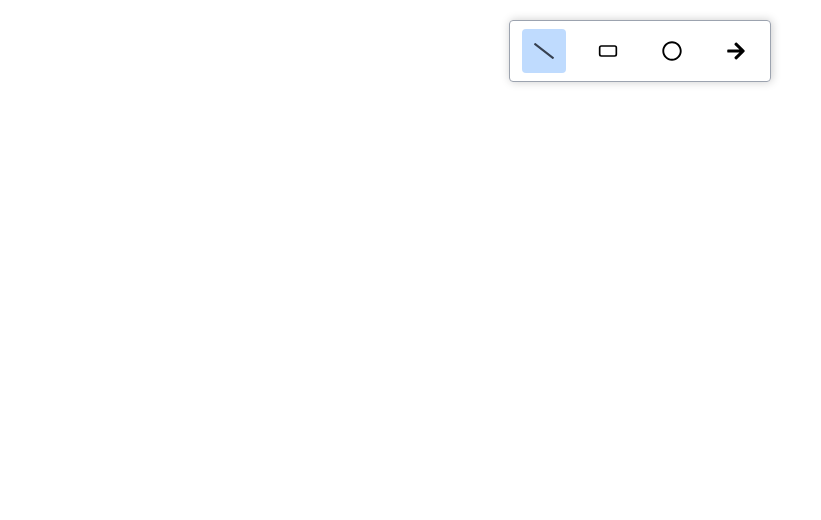
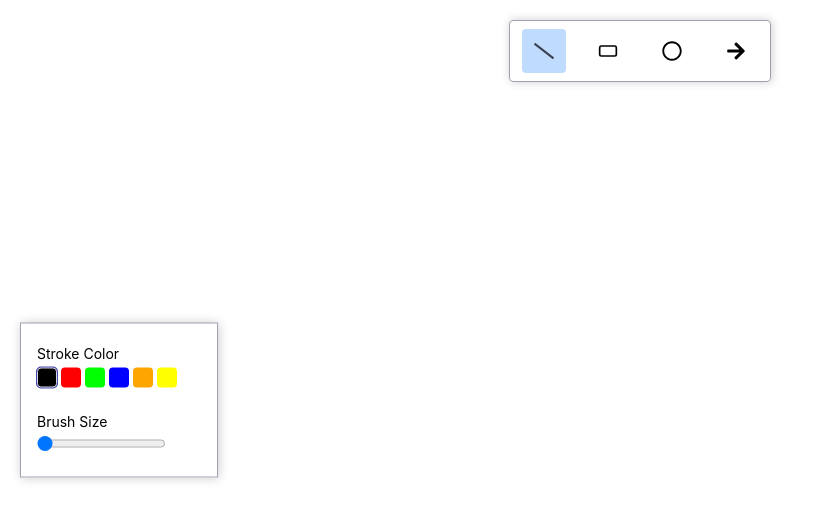
Before and after one commit to antedotee/whiteboard, a React (Create React App) app: page / in a window 1280 px wide. Shown: the top 520 px of the page, without its empty margins (0-821 px from the left). Built offline with nearby package versions, Linux system fonts and the light colour scheme.

Commit message:
added toolbox functionality

```diff
--- a/src/App.js
+++ b/src/App.js
@@ -1,12 +1,17 @@
 import Board from "./components/Board";
 import Toolbar from "./components/Toolbar";
+import Toolbox from "./components/Toolbox";
 import BoardProvider from "./store/BoardProvider";
+import ToolboxProvider from "./store/ToolboxProvider";
 
 function App() {
   return (
     <BoardProvider>
-      <Toolbar />
-      <Board />
+      <ToolboxProvider>
+        <Toolbar />
+        <Board />
+        <Toolbox />
+      </ToolboxProvider>
     </BoardProvider>
   );
 }
--- a/src/components/Board/index.js
+++ b/src/components/Board/index.js
@@ -2,6 +2,7 @@ import { useContext, useEffect, useLayoutEffect, useRef } from "react";
 import rough from "roughjs";
 import boardContext from "../../store/board-context";
 import { TOOL_ACTION_TYPES } from "../../constants";
+import toolboxContext from "../../store/toolbox-context";
 
 function Board() {
   const canvasRef = useRef();
@@ -12,6 +13,7 @@ function Board() {
     boardMouseUpHandler,
     toolActionType,
   } = useContext(boardContext);
+  const { toolboxState } = useContext(toolboxContext);
 
   useEffect(() => {
     const canvas = canvasRef.current;
@@ -36,7 +38,7 @@ function Board() {
   }, [elements]);
 
   const handleMouseDown = (event) => {
-    boardMouseDownHandler(event);
+    boardMouseDownHandler(event, toolboxState);
   };
 
   const handleMouseMove = (event) => {
--- a/src/components/Toolbox/index.js
+++ b/src/components/Toolbox/index.js
@@ -0,0 +1,81 @@
+import React, { useContext } from "react";
+
+import cx from "classnames";
+
+import classes from "./index.module.css";
+import {
+  COLORS,
+  FILL_TOOL_TYPES,
+  SIZE_TOOL_TYPES,
+  STROKE_TOOL_TYPES,
+} from "../../constants";
+import toolboxContext from "../../store/toolbox-context";
+import boardContext from "../../store/board-context";
+
+const Toolbox = () => {
+  const { activeToolItem } = useContext(boardContext);
+  const { toolboxState, changeStroke, changeFill, changeSize } =
+    useContext(toolboxContext);
+
+  const strokeColor = toolboxState[activeToolItem]?.stroke;
+  const fillColor = toolboxState[activeToolItem]?.fill;
+  const size = toolboxState[activeToolItem]?.size;
+
+  return (
+    <div className={classes.container}>
+      {STROKE_TOOL_TYPES.includes(activeToolItem) && (
+        <div className={classes.selectOptionContainer}>
+          <div className={classes.toolBoxLabel}>Stroke Color</div>
+          <div className={classes.colorsContainer}>
+            {Object.keys(COLORS).map((k) => {
+              return (
+                <div
+                  key={k}
+                  className={cx(classes.colorBox, {
+                    [classes.activeColorBox]: strokeColor === COLORS[k],
+                  })}
+                  style={{ backgroundColor: COLORS[k] }}
+                  onClick={() => changeStroke(activeToolItem, COLORS[k])}
+                ></div>
+              );
+            })}
+          </div>
+        </div>
+      )}
+      {FILL_TOOL_TYPES.includes(activeToolItem) && (
+        <div className={classes.selectOptionContainer}>
+          <div className={classes.toolBoxLabel}>Fill Color</div>
+          <div className={classes.colorsContainer}>
+            {Object.keys(COLORS).map((k) => {
+              return (
+                <div
+                  key={k}
+                  className={cx(classes.colorBox, {
+                    [classes.activeColorBox]: fillColor === COLORS[k],
+                  })}
+                  style={{ backgroundColor: COLORS[k] }}
+                  onClick={() => changeFill(activeToolItem, COLORS[k])}
+                ></div>
+              );
+            })}
+          </div>
+        </div>
+      )}
+      {SIZE_TOOL_TYPES.includes(activeToolItem) && (
+        <div className={classes.selectOptionContainer}>
+          <div className={classes.toolBoxLabel}>Brush Size</div>
+          <input
+            type="range"
+            min={1}
+            max={10}
+            step={1}
+            value={size}
+            onChange={(event) => changeSize(activeToolItem, event.target.value)}
+          ></input>
+        </div>
+      )}
+    </div>
+  );
+};
+
+export default Toolbox;
--- a/src/components/Toolbox/index.module.css
+++ b/src/components/Toolbox/index.module.css
@@ -0,0 +1,49 @@
+.container {
+  @apply absolute top-1/2 left-5 text-sm border border-gray-400;
+  transform: translateY(-50%);
+  box-shadow: 1px 0 10px rgba(0, 0, 0, 0.2);
+}
+
+.selectOptionContainer {
+  @apply mb-6 last:mb-0 first:pt-5 last:pb-5 px-4;
+}
+
+.toolBoxLabel {
+  @apply block mb-1;
+}
+
+.colorsContainer {
+  @apply flex flex-wrap items-center;
+}
+
+.colorBox {
+  @apply inline-block w-5 h-5 rounded mr-1 last:mr-0;
+}
+
+.noFillColorBox {
+  background: linear-gradient(
+      to top left,
+      rgba(255, 0, 0, 0) 0%,
+      rgba(255, 0, 0, 0) calc(50% - 0.8px),
+      rgba(255, 0, 0, 1) 50%,
+      rgba(255, 0, 0, 0) calc(50% + 0.8px),
+      rgba(255, 0, 0, 0) 100%
+    ),
+    linear-gradient(
+      to top right,
+      rgba(255, 0, 0, 0) 0%,
+      rgba(255, 0, 0, 0) calc(50% - 0.8px),
+      rgba(255, 0, 0, 1) 50%,
+      rgba(255, 0, 0, 0) calc(50% + 0.8px),
+      rgba(255, 0, 0, 0) 100%
+    );
+}
+
+.activeColorBox {
+  @apply border border-gray-300;
+  box-shadow: 0 0 0 1px #4a47b1;
+}
+
+.colorPicker {
+  @apply mr-5 w-10 h-10 rounded border-2 border-neutral-400;
+}
--- a/src/constants.js
+++ b/src/constants.js
@@ -17,4 +17,33 @@ export const BOARD_ACTIONS = {
   DRAW_UP: "DRAW_UP",
 };
 
+export const COLORS = {
+  BLACK: "#000000",
+  RED: "#ff0000",
+  GREEN: "#00ff00",
+  BLUE: "#0000ff",
+  ORANGE: "#ffa500",
+  YELLOW: "#ffff00",
+  WHITE: "#ffffff",
+};
+
+export const TOOLBOX_ACTIONS = {
+  CHANGE_STROKE: "CHANGE_STROKE",
+  CHANGE_FILL: "CHANGE_FILL",
+  CHANGE_SIZE: "CHANGE_SIZE",
+};
+
+export const FILL_TOOL_TYPES = [TOOL_ITEMS.RECTANGLE, TOOL_ITEMS.CIRCLE];
+export const STROKE_TOOL_TYPES = [
+  TOOL_ITEMS.LINE,
+  TOOL_ITEMS.ARROW,
+  TOOL_ITEMS.RECTANGLE,
+  TOOL_ITEMS.CIRCLE,
+];
+export const SIZE_TOOL_TYPES = [
+  TOOL_ITEMS.LINE,
+  TOOL_ITEMS.ARROW,
+  TOOL_ITEMS.RECTANGLE,
+  TOOL_ITEMS.CIRCLE,
+];
 export const ARROW_LENGTH = 20;
--- a/src/store/BoardProvider.js
+++ b/src/store/BoardProvider.js
@@ -1,4 +1,5 @@
 import React, { useReducer } from "react";
+
 import boardContext from "./board-context";
 import { BOARD_ACTIONS, TOOL_ACTION_TYPES, TOOL_ITEMS } from "../constants";
 import { createRoughElement } from "../utils/elements";
@@ -12,14 +13,14 @@ const boardReducer = (state, action) => {
       };
     }
     case BOARD_ACTIONS.DRAW_DOWN: {
-      const { clientX, clientY } = action.payload;
+      const { clientX, clientY, stroke, fill, size } = action.payload;
       const newElement = createRoughElement(
         state.elements.length,
         clientX,
         clientY,
         clientX,
         clientY,
-        { type: state.activeToolItem }
+        { type: state.activeToolItem, stroke, fill, size }
       );
       const prevElements = state.elements;
       return {
@@ -32,9 +33,12 @@ const boardReducer = (state, action) => {
       const { clientX, clientY } = action.payload;
       const newElements = [...state.elements];
       const index = state.elements.length - 1;
-      const { x1, y1 } = newElements[index];
+      const { x1, y1, stroke, fill, size } = newElements[index];
       const newElement = createRoughElement(index, x1, y1, clientX, clientY, {
         type: state.activeToolItem,
+        stroke,
+        fill,
+        size,
       });
       newElements[index] = newElement;
       return {
@@ -74,13 +78,16 @@ const BoardProvider = ({ children }) => {
     });
   };
 
-  const boardMouseDownHandler = (event) => {
+  const boardMouseDownHandler = (event, toolboxState) => {
     const { clientX, clientY } = event;
     dispatchBoardAction({
       type: BOARD_ACTIONS.DRAW_DOWN,
       payload: {
         clientX,
         clientY,
+        stroke: toolboxState[boardState.activeToolItem]?.stroke,
+        fill: toolboxState[boardState.activeToolItem]?.fill,
+        size: toolboxState[boardState.activeToolItem]?.size,
       },
     });
   };
--- /dev/null
+++ b/src/store/ToolboxProvider.js
@@ -0,0 +1,98 @@
+import React, { useReducer } from "react";
+import toolboxContext from "./toolbox-context";
+import { COLORS, TOOLBOX_ACTIONS, TOOL_ITEMS } from "../constants";
+
+function toolboxReducer(state, action) {
+  switch (action.type) {
+    case TOOLBOX_ACTIONS.CHANGE_STROKE: {
+      const newState = { ...state };
+      newState[action.payload.tool].stroke = action.payload.stroke;
+      return newState;
+    }
+    case TOOLBOX_ACTIONS.CHANGE_FILL: {
+      const newState = { ...state };
+      newState[action.payload.tool].fill = action.payload.fill;
+      return newState;
+    }
+    case TOOLBOX_ACTIONS.CHANGE_SIZE: {
+      const newState = { ...state };
+      newState[action.payload.tool].size = action.payload.size;
+      return newState;
+    }
+    default:
+      return state;
+  }
+}
+
+const initialToolboxState = {
+  [TOOL_ITEMS.LINE]: {
+    stroke: COLORS.BLACK,
+    size: 1,
+  },
+  [TOOL_ITEMS.RECTANGLE]: {
+    stroke: COLORS.BLACK,
+    fill: null,
+    size: 1,
+  },
+  [TOOL_ITEMS.CIRCLE]: {
+    stroke: COLORS.BLACK,
+    fill: null,
+    size: 1,
+  },
+  [TOOL_ITEMS.ARROW]: {
+    stroke: COLORS.BLACK,
+    size: 1,
+  },
+};
+
+const ToolboxProvider = ({ children }) => {
+  const [toolboxState, dispatchToolboxAction] = useReducer(
+    toolboxReducer,
+    initialToolboxState
+  );
+
+  const changeStrokeHandler = (tool, stroke) => {
+    dispatchToolboxAction({
+      type: TOOLBOX_ACTIONS.CHANGE_STROKE,
+      payload: {
+        tool,
+        stroke,
+      },
+    });
+  };
+
+  const changeFillHandler = (tool, fill) => {
+    dispatchToolboxAction({
+      type: TOOLBOX_ACTIONS.CHANGE_FILL,
+      payload: {
+        tool,
+        fill,
+      },
+    });
+  };
+
+  const changeSizeHandler = (tool, size) => {
+    dispatchToolboxAction({
+      type: TOOLBOX_ACTIONS.CHANGE_SIZE,
+      payload: {
+        tool,
+        size,
+      },
+    });
+  };
+
+  const toolboxContextValue = {
+    toolboxState,
+    changeStroke: changeStrokeHandler,
+    changeFill: changeFillHandler,
+    changeSize: changeSizeHandler,
+  };
+
+  return (
+    <toolboxContext.Provider value={toolboxContextValue}>
+      {children}
+    </toolboxContext.Provider>
+  );
+};
+
+export default ToolboxProvider;
--- /dev/null
+++ b/src/store/toolbox-context.js
@@ -0,0 +1,10 @@
+import { createContext } from "react";
+
+const toolboxContext = createContext({
+  toolboxState: {},
+  changeStroke: () => {},
+  changeFill: () => {},
+  changeSize: () => {},
+});
+
+export default toolboxContext;
--- a/src/utils/elements.js
+++ b/src/utils/elements.js
@@ -5,17 +5,38 @@ import { getArrowHeadsCoordinates } from "./math";
 
 const gen = rough.generator();
 
-export const createRoughElement = (id, x1, y1, x2, y2, { type }) => {
+export const createRoughElement = (
+  id,
+  x1,
+  y1,
+  x2,
+  y2,
+  { type, stroke, fill, size }
+) => {
   const element = {
     id,
     x1,
     y1,
     x2,
     y2,
+    type,
+    fill,
+    stroke,
+    size,
   };
   let options = {
     seed: id + 1, // id can't be zero
+    fillStyle: "solid",
   };
+  if (stroke) {
+    options.stroke = stroke;
+  }
+  if (fill) {
+    options.fill = fill;
+  }
+  if (size) {
+    options.strokeWidth = size;
+  }
   switch (type) {
     case TOOL_ITEMS.LINE:
       element.roughEle = gen.line(x1, y1, x2, y2, options);
```
